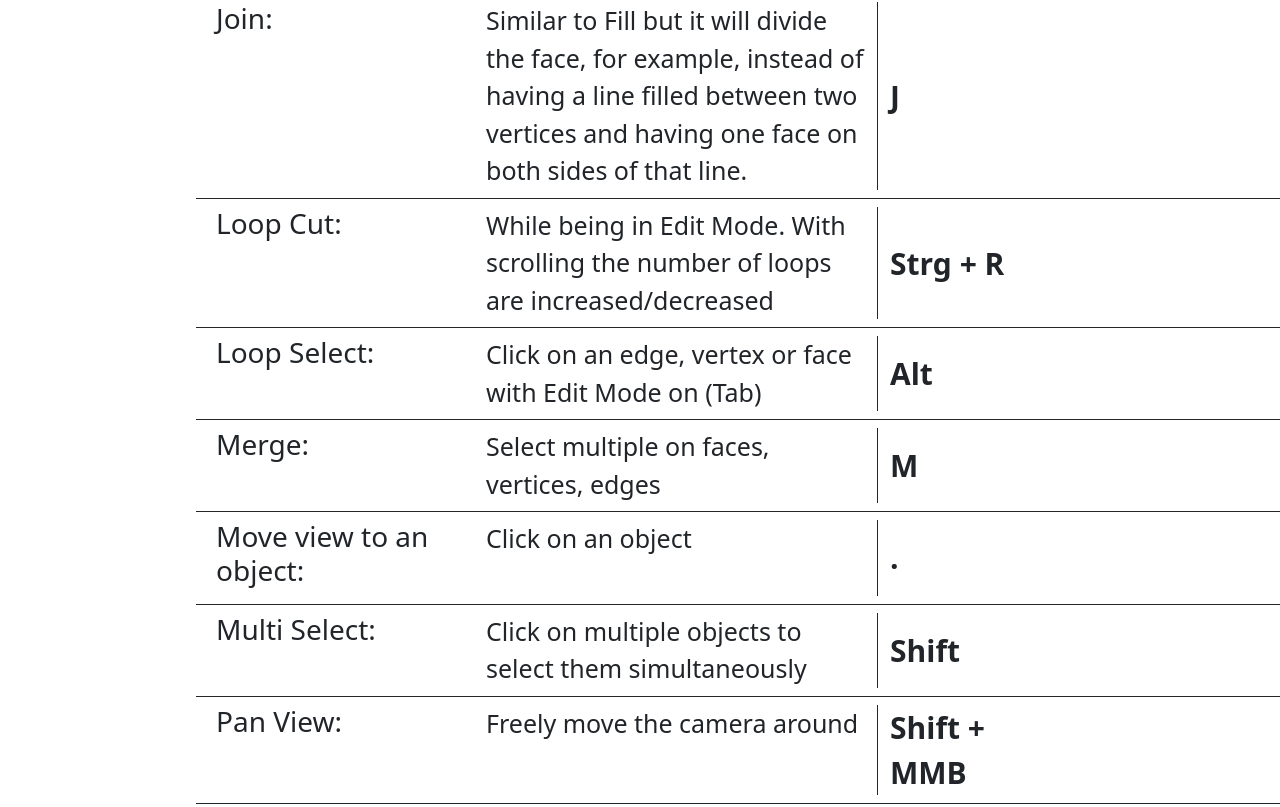
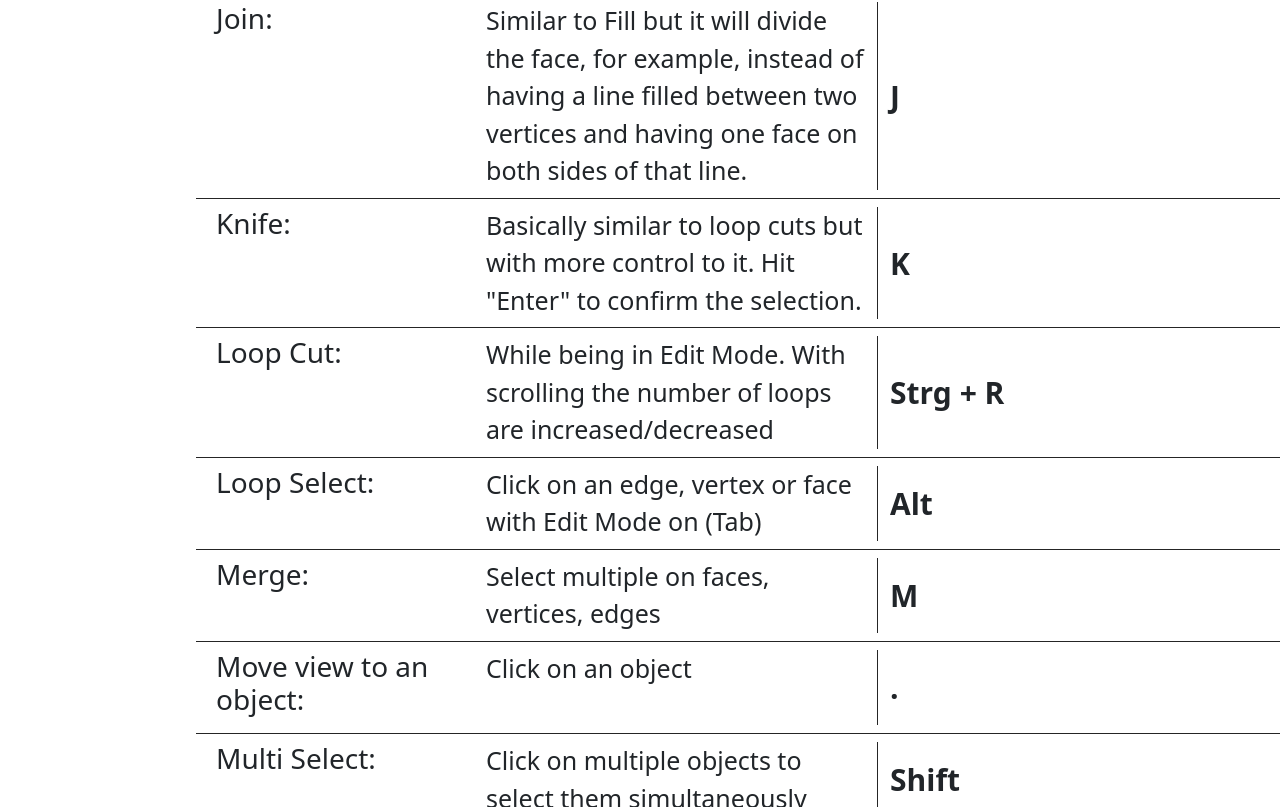
Before and after one commit to Matthes-Baer/Blenumentation, a SvelteKit app: page /blender in a window 1280 px wide. Shown: the part 1993-2800 px from the top of the page. Built offline with nearby package versions, Linux system fonts and the light colour scheme.

Commit message:
feat: Added knife data item

```diff
--- a/src/data/blender/documentationData.ts
+++ b/src/data/blender/documentationData.ts
@@ -141,6 +141,18 @@ const documentationData: documentationDataInterface[] = [
 		description:
 			'Repeats the previous command. This can be helpful when trying to perform symmetrical actions on an object on different faces, for example.',
 		keystroke: 'Shift + R'
+	},
+	{
+		name: 'Reset Vectors',
+		description:
+			'This is a helpful technique if the shading of an object goes kinda funky as soon as it was edited to smooth, for example (when beveling or modyfing a lot in general).',
+		keystroke: 'Alt + N -> Reset Vectors'
+	},
+	{
+		name: 'Knife',
+		description:
+			'Basically similar to loop cuts but with more control to it. Hit "Enter" to confirm the selection.',
+		keystroke: 'K'
 	}
 ];
 
```
